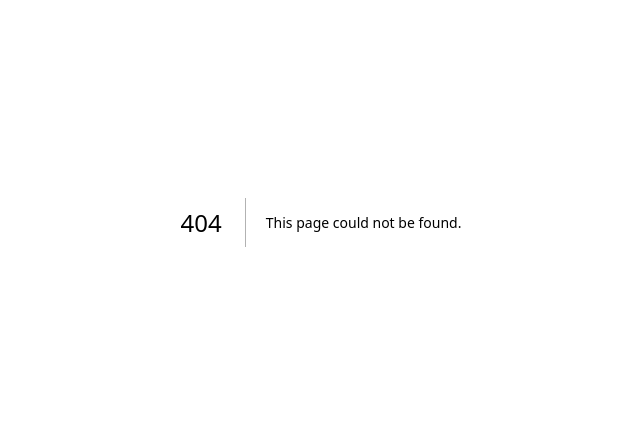
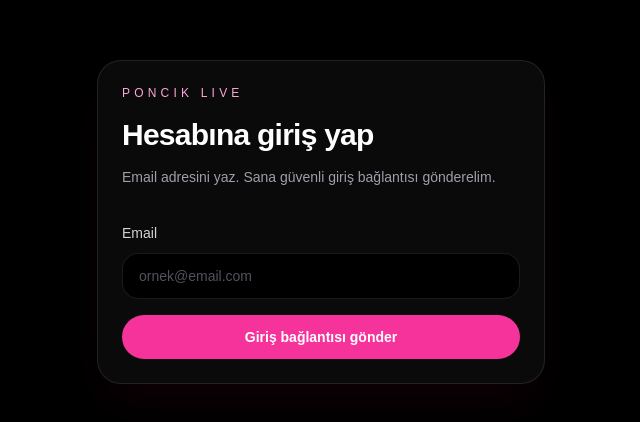
Before and after one commit to mdcokan/poncik-live, a Next.js app: page /login in a window 1280 px wide. Before the commit this address had no page. Shown: the part 178-600 px from the top of the page, without its empty margins (319-959 px from the left). Built offline with nearby package versions, Linux system fonts and the light colour scheme.

Commit message:
feat: add login page

```diff
--- /dev/null
+++ b/src/app/login/page.tsx
@@ -0,0 +1,98 @@
+"use client";
+
+import { createClient } from "@supabase/supabase-js";
+import { FormEvent, useState } from "react";
+
+export default function LoginPage() {
+  const [email, setEmail] = useState("");
+  const [status, setStatus] = useState<"idle" | "loading" | "success" | "error">(
+    "idle",
+  );
+  const [message, setMessage] = useState("");
+
+  async function handleSubmit(event: FormEvent<HTMLFormElement>) {
+    event.preventDefault();
+
+    const supabaseUrl = process.env.NEXT_PUBLIC_SUPABASE_URL;
+    const supabaseAnonKey = process.env.NEXT_PUBLIC_SUPABASE_ANON_KEY;
+
+    if (!supabaseUrl || !supabaseAnonKey) {
+      setStatus("error");
+      setMessage("Supabase ortam değişkenleri eksik.");
+      return;
+    }
+
+    setStatus("loading");
+    setMessage("");
+
+    const supabase = createClient(supabaseUrl, supabaseAnonKey);
+
+    const { error } = await supabase.auth.signInWithOtp({
+      email,
+      options: {
+        emailRedirectTo: `${window.location.origin}/auth/callback`,
+      },
+    });
+
+    if (error) {
+      setStatus("error");
+      setMessage(error.message);
+      return;
+    }
+
+    setStatus("success");
+    setMessage("Giriş bağlantısı email adresine gönderildi.");
+  }
+
+  return (
+    <main className="flex min-h-screen items-center justify-center bg-black px-5 text-white">
+      <section className="w-full max-w-md rounded-3xl border border-white/10 bg-white/[0.04] p-6 shadow-2xl shadow-pink-950/20">
+        <p className="text-xs font-medium uppercase tracking-[0.35em] text-pink-300">
+          Poncik Live
+        </p>
+
+        <h1 className="mt-4 text-3xl font-bold tracking-tight">
+          Hesabına giriş yap
+        </h1>
+
+        <p className="mt-3 text-sm leading-6 text-zinc-400">
+          Email adresini yaz. Sana güvenli giriş bağlantısı gönderelim.
+        </p>
+
+        <form onSubmit={handleSubmit} className="mt-8 space-y-4">
+          <label className="block">
+            <span className="text-sm font-medium text-zinc-300">Email</span>
+            <input
+              type="email"
+              required
+              value={email}
+              onChange={(event) => setEmail(event.target.value)}
+              placeholder="ornek@email.com"
+              className="mt-2 w-full rounded-2xl border border-white/10 bg-black px-4 py-3 text-sm text-white outline-none transition placeholder:text-zinc-600 focus:border-pink-400"
+            />
+          </label>
+
+          <button
+            type="submit"
+            disabled={status === "loading"}
+            className="w-full rounded-full bg-pink-500 px-6 py-3 text-sm font-semibold text-white transition hover:bg-pink-400 disabled:cursor-not-allowed disabled:opacity-60"
+          >
+            {status === "loading" ? "Gönderiliyor..." : "Giriş bağlantısı gönder"}
+          </button>
+        </form>
+
+        {message ? (
+          <p
+            className={`mt-4 rounded-2xl border px-4 py-3 text-sm ${
+              status === "success"
+                ? "border-emerald-400/30 bg-emerald-400/10 text-emerald-200"
+                : "border-red-400/30 bg-red-400/10 text-red-200"
+            }`}
+          >
+            {message}
+          </p>
+        ) : null}
+      </section>
+    </main>
+  );
+}
```
